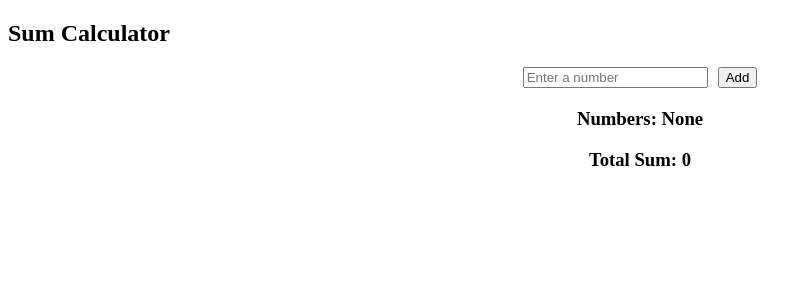
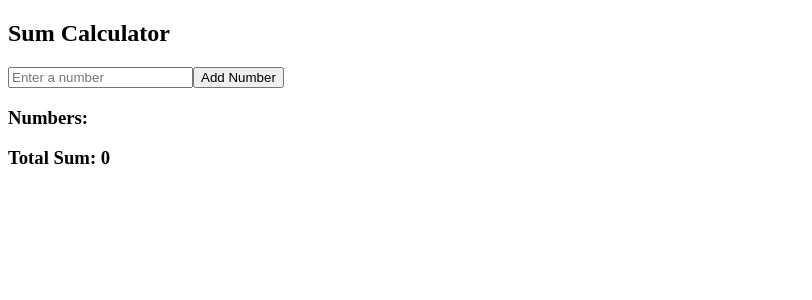
Before and after one commit to acciojob/sum-calculator-Padma-darsi, a React app: page / in a window 1280 px wide. Shown: the top 300 px of the page, without its empty margins (0-812 px from the left). Built offline with nearby package versions, Linux system fonts and the light colour scheme.

Commit message:
Update App.js

```diff
--- a/src/components/App.js
+++ b/src/components/App.js
@@ -1,14 +1,55 @@
-import React from "react";
-import SumCalculator from "./SumCalculator";
+import React, { useState, useEffect } from "react";
 import "./../styles/App.css";
 
-const App = () => {
+const SumCalculator = () => {
+  const [numbers, setNumbers] = useState([]);
+  const [sum, setSum] = useState(0);
+  const [inputValue, setInputValue] = useState("");
+
+  // ✅ Handle input change
+  const handleChange = (e) => {
+    setInputValue(e.target.value);
+  };
+
+  // ✅ Add number asynchronously
+  const handleAdd = () => {
+    const num = parseInt(inputValue);
+    if (!isNaN(num)) {
+      setNumbers((prev) => [...prev, num]);
+      setInputValue("");
+    }
+  };
+
+  // ✅ Calculate sum asynchronously to prevent UI freeze
+  useEffect(() => {
+    const calculateSum = async () => {
+      const total = await new Promise((resolve) => {
+        setTimeout(() => {
+          const result = numbers.reduce((acc, val) => acc + val, 0);
+          resolve(result);
+        }, 0);
+      });
+      setSum(total);
+    };
+
+    calculateSum();
+  }, [numbers]);
+
   return (
     <div>
+      {/* Do not remove the main div */}
       <h2>Sum Calculator</h2>
-      <SumCalculator />
+      <input
+        type="number"
+        value={inputValue}
+        onChange={handleChange}
+        placeholder="Enter a number"
+      />
+      <button onClick={handleAdd}>Add Number</button>
+      <h3>Numbers: {numbers.join(", ")}</h3>
+      <h3>Total Sum: {sum}</h3>
     </div>
   );
 };
 
-export default App;
+export default SumCalculator;
```
